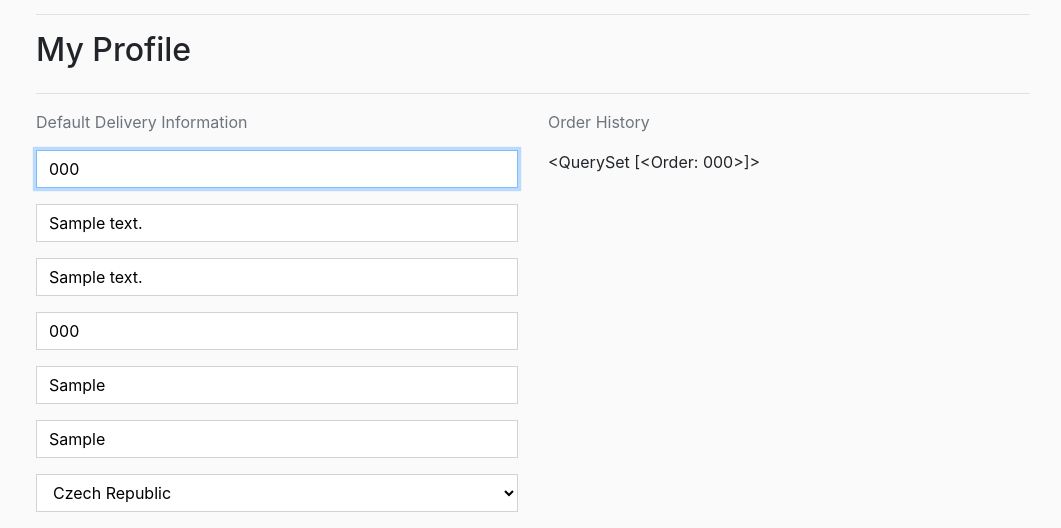
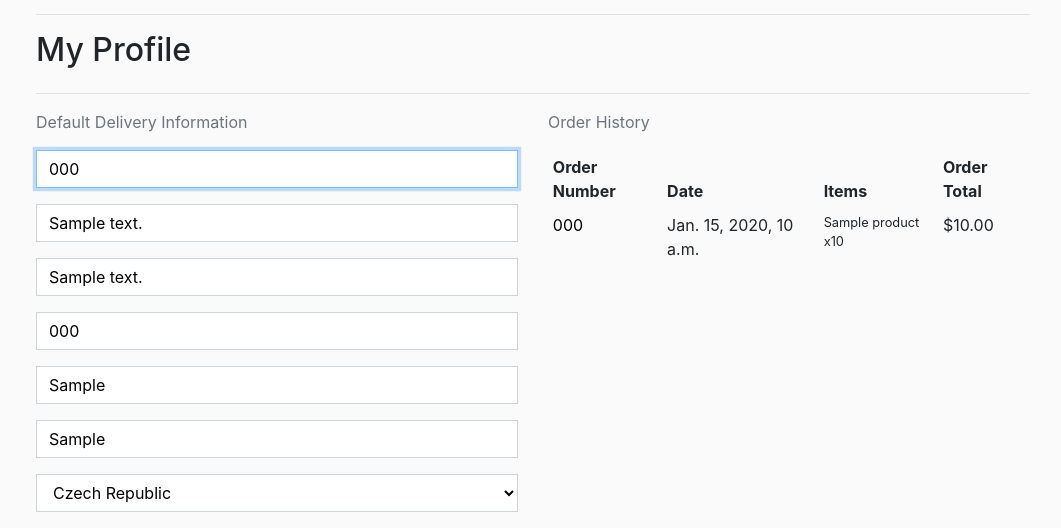
Before and after one commit to Lloldrin/responsible_preppers, a Django app: page /profile/ in a window 1280 px wide. Shown: the part 122-650 px from the top of the page, without its empty margins (107-1168 px from the left). Run offline with Django 3.2, Linux system fonts and the light colour scheme; a user stored in the database is signed in; tables that the repository leaves empty hold one stand-in row (values such as "Sample post"); some libraries are stand-ins or nearby versions.

Commit message:
added order history to the user profile page

```diff
--- a/checkout/admin.py
+++ b/checkout/admin.py
@@ -15,7 +15,7 @@ class OrderAdmin(admin.ModelAdmin):
                        'grand_total', 'original_cart', 'stripe_pid')
 
     fields = ('order_number', 'date', 'full_name', 'email', 'phone_number', 'country', 'postcode', 'town_or_city',
-              'street_address1', 'street_address2', 'county', 'shipping_cost', 'order_total', 'grand_total', 'original_cart', 'stripe_pid')
+              'street_address1', 'street_address2', 'county', 'shipping_cost', 'order_total', 'grand_total', 'original_cart', 'stripe_pid', 'user_profile')
 
     list_display = ('order_number', 'date', 'full_name',
                     'order_total', 'grand_total',)
--- a/profiles/templates/profiles/profile.html
+++ b/profiles/templates/profiles/profile.html
@@ -2,7 +2,7 @@
 {% load static %}
 
 {% block extra_css %}
-    <link rel="stylesheet" href="{% static 'profiles/css/profiles.css' %}">
+<link rel="stylesheet" href="{% static 'profiles/css/profiles.css' %}">
 {% endblock %}
 
 {% block page_header %}
@@ -29,9 +29,45 @@
         </div>
         <div class="col-12 col-lg-6">
             <p class="text-muted">Order History</p>
-            {{ orders }}
+            <div class="order-history table-responsive">
+                <table class="table table-sm table-borderless">
+                    <thead>
+                        <tr>
+                            <th>Order Number</th>
+                            <th>Date</th>
+                            <th>Items</th>
+                            <th>Order Total</th>
+                        </tr>
+                    </thead>
+                    <tbody>
+                        {% for order in orders %}
+                        <tr>
+                            <td>
+                                <a href="{% url 'order_history' order.order_number %}" title="{{ order.order_number }}">
+                                    {{ order.order_number|truncatechars:6 }}
+                                </a>
+                            </td>
+                            <td>{{ order.date }}</td>
+                            <td>
+                                <ul class="list-unstyled">
+                                    {% for item in order.lineitems.all %}
+                                    <li class="small">
+                                        {% if item.product.has_sizes %}
+                                        Size {{ item.product.size|upper }}
+                                        {% endif %}{{ item.product.name }} x{{ item.quantity }}
+                                    </li>
+                                    {% endfor %}
+                                </ul>
+                            </td>
+                            <td>${{ order.grand_total }}</td>
+                        </tr>
+                        {% endfor %}
+                    </tbody>
+                </table>
+            </div>
         </div>
     </div>
+</div>
 {% endblock %}
 
 {% block page_js %}
--- a/profiles/urls.py
+++ b/profiles/urls.py
@@ -2,5 +2,7 @@ from django.urls import path
 from . import views
 
 urlpatterns = [
-    path('', views.profile, name='profile')
+    path('', views.profile, name='profile'),
+    path('order_history/<order_number>',
+         views.order_history, name='order_history'),
 ]
--- a/profiles/views.py
+++ b/profiles/views.py
@@ -1,9 +1,13 @@
 from django.shortcuts import render, get_object_or_404
 from django.contrib import messages
+
 from .models import UserProfile
 from .forms import UserProfileForm
+from checkout.models import Order
+
 
 # Create your views here.
+
 
 def profile(request):
     profile = get_object_or_404(UserProfile, user=request.user)
@@ -19,8 +23,26 @@ def profile(request):
     orders = profile.orders.all()
     template = 'profiles/profile.html'
     context = {
-        'form' : form,
-        'orders' : orders,
+        'form': form,
+        'orders': orders,
     }
 
     return render(request, template, context)
+
+
+def order_history(request, order_number):
+    order = get_object_or_404(Order, order_number=order_number)
+    order_date = order.date.date()
+
+    messages.info(request, (
+        f'Order: {order_number} had a confirmation e-mail sent on: {order_date} '
+
+    ))
+
+    template = 'checkout/checkout_success.html'
+    context = {
+        'order': order,
+        'from_profile': True,
+    }
+
+    return render(request, template, context)
```
Also changed, not shown: checkout/views.py (+25 -0 lines).
